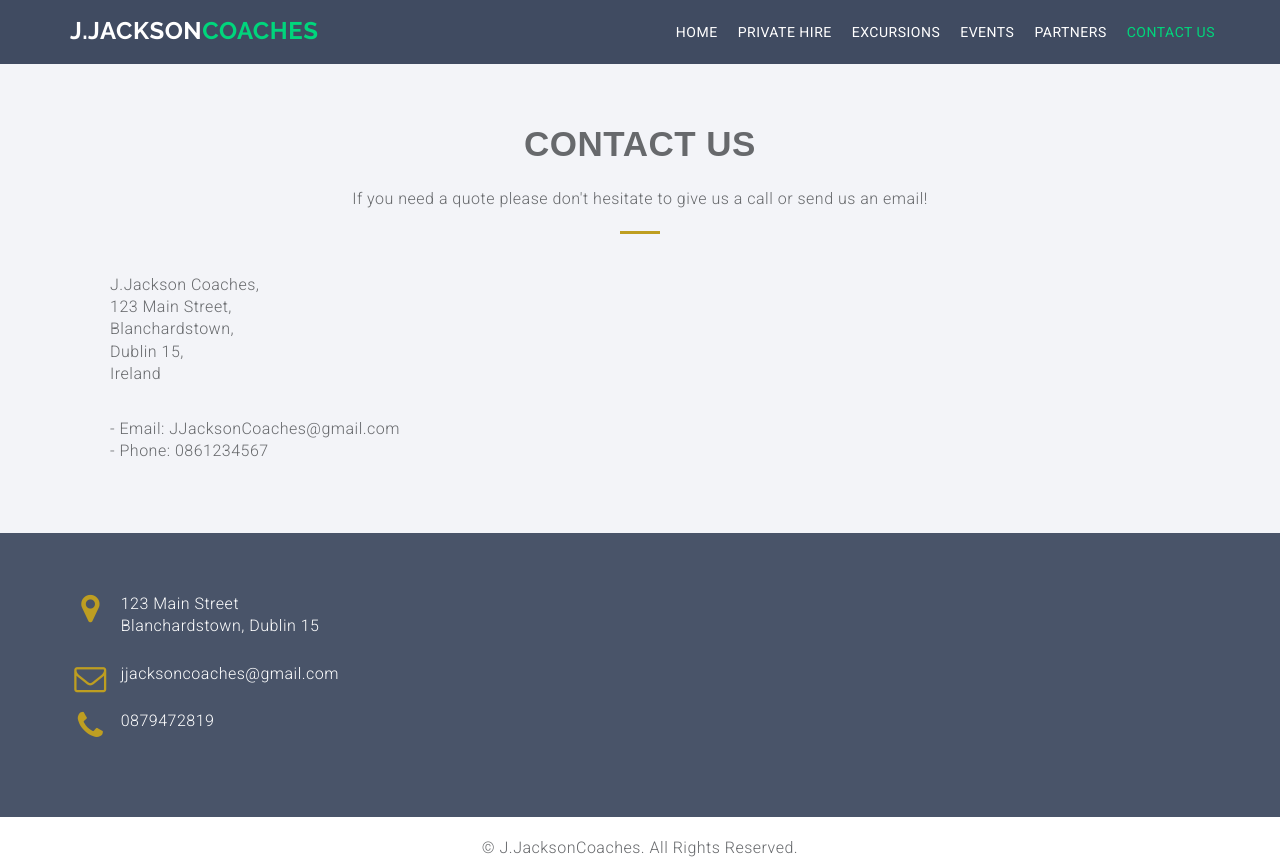
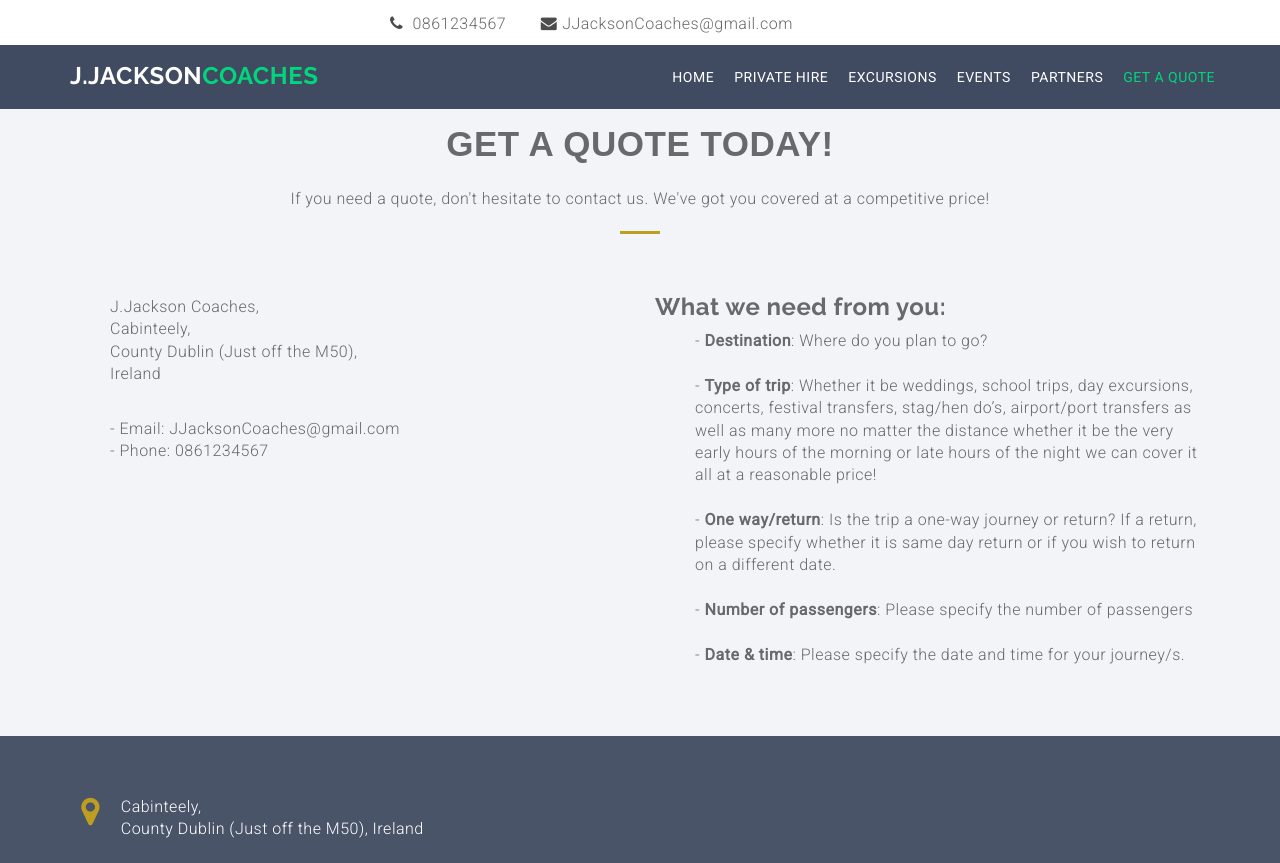
Before and after one commit to jakekgrog/r-dog.github.io, a plain HTML site: page contact-us.html in a window 1280 px wide. Shown: the top 863 px of the page. Drawn offline with nearby package versions, Linux system fonts and the light colour scheme.

Commit message:
Update contact-us.html

```diff
--- a/contact-us.html
+++ b/contact-us.html
@@ -25,6 +25,9 @@
         <header id="main-header">
           <nav class="navbar navbar-default navbar-fixed-top">
             <div class="top">
+              <div style="height: 35px; background-color: #fff;">
+                <div style="margin-left: 410px;"><p><div class="fa fa-phone" style="margin-top: 5px; margin-right: 5px; color: #4c4c4c;"></div> 0861234567 <span style="margin-left:30px;"></span><div class="fa fa-envelope" style="margin-top: 5px; margin-right: 5px; color: #4c4c4c;"></div>JJacksonCoaches@gmail.com</p></div>
+              </div>
                 <div class="container">
                 <div class="navbar-header">
                     <button type="button" class="navbar-toggle" data-toggle="collapse" data-target="#myNavbar">
@@ -41,7 +44,7 @@
                     <li class=""><a href="./excursions.html">Excursions</a></li>
                     <li class=""><a href="./events.html">Events</a></li>
                     <li class=""><a href="./partners.html">Partners</a></li>
-                    <li class="active"><a href="./contact-us.html">Contact Us</a></li>
+                    <li class="active"><a href="./contact-us.html">Get a quote</a></li>
                     </ul>
                 </div>
                 </div>
@@ -57,23 +60,37 @@
       <div class="container">
         <div class="row">
           <div class="col-md-12 text-center">
-            <h2 class="service-title pad-bt15">Contact Us</h2>
-            <p>If you need a quote please don't hesitate to give us a call or send us an email!</p>
+            <h2 class="service-title pad-bt15">Get a quote today!</h2>
+            <p>If you need a quote, don't hesitate to contact us. We've got you covered at a competitive price!</p>
             <hr class="bottom-line">
           </div>
+
           <div class="col-md-6 col-sm-6 col-xs-12">
             <div class="service-item">
+              <br>
               <ol>
                   <li>J.Jackson Coaches,</li>
-                  <li>123 Main Street,</li>
-                  <li>Blanchardstown,</li>
-                  <li>Dublin 15,</li>
+                  <li>Cabinteely,</li>
+                  <li>County Dublin (Just off the M50),</li>
                   <li>Ireland</li>
               </ol>
               <br>
               <ol>
                   <li>- Email: JJacksonCoaches@gmail.com</li>
                   <li>- Phone: 0861234567</li>
+              </ol>
+            </div>
+          </div>
+          <div class="col-md-6 col-sm-6 col-xs-12">
+            <div class="service-item">
+              <h3>What we need from you:</h3>
+
+              <ol>
+                  <li>- <strong>Destination</strong>: Where do you plan to go?</li><br>
+                  <li>- <strong>Type of trip</strong>: Whether it be weddings, school trips, day excursions, concerts, festival transfers, stag/hen do’s, airport/port transfers as well as many more no matter the distance whether it be the very early hours of the morning or late hours of the night we can cover it all at a reasonable price!</li><br>
+                  <li>- <strong>One way/return</strong>: Is the trip a one-way journey or return? If a return, please specify whether it is same day return or if you wish to return on a different date.</li><br>
+                  <li>- <strong>Number of passengers</strong>: Please specify the number of passengers</li><br>
+                  <li>- <strong>Date & time</strong>: Please specify the date and time for your journey/s.</li>
               </ol>
             </div>
           </div>
@@ -92,7 +109,7 @@
         <div class="row">
           <div class="col-md-12 col-sm-12 col-xs-12">
             <div class="loction-info white">
-              <p><i class="fa fa-map-marker fa-fw pull-left fa-2x"></i>123 Main Street<br>Blanchardstown, Dublin 15</p>
+              <p><i class="fa fa-map-marker fa-fw pull-left fa-2x"></i>Cabinteely,<br>County Dublin (Just off the M50), Ireland</p>
               <p><i class="fa fa-envelope-o fa-fw pull-left fa-2x"></i>jjacksoncoaches@gmail.com</p>
               <p><i class="fa fa-phone fa-fw pull-left fa-2x"></i>0879472819</p>
             </div>
```
